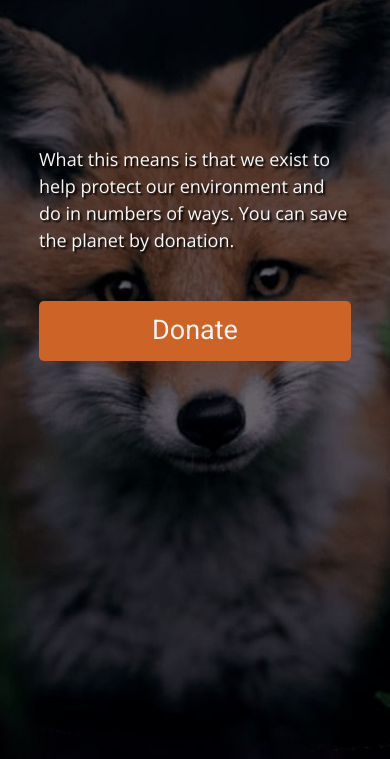
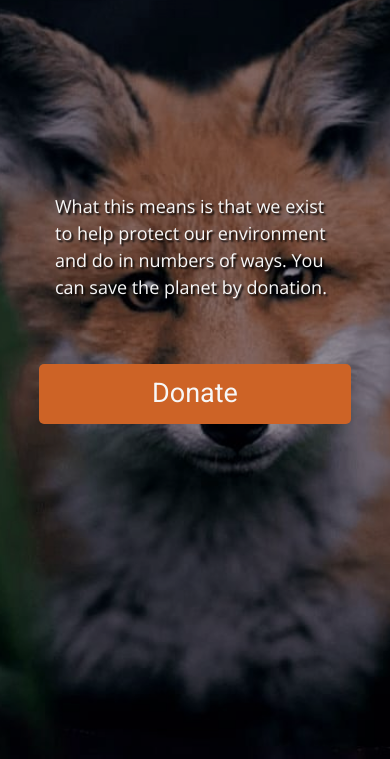
Before and after one commit to sobdima/wildlife, a plain HTML site: page index.html in a window 390 px wide. Shown: the part 85-844 px from the top of the page. Drawn offline with nearby package versions, Linux system fonts and the light colour scheme.

Commit message:
720px 3release

```diff
--- a/style.css
+++ b/style.css
@@ -299,6 +299,10 @@
     display: none;
   }
 
+  .header {
+    background-position: 48%;
+  }
+
   .fon {
     display: block;
     position: fixed;
@@ -306,7 +310,7 @@
     left: 0;
     width: 100%;
     height: 100%;
-    background-color: rgba(0, 0, 0, 0.5);
+    background-color: rgba(0, 0, 0, 0.301);
     z-index: 0;
   }
 
@@ -342,7 +346,8 @@
   .header_main .text {
     text-shadow: #000000 2px 2px 2px;
     width: 100%;
-    margin-top: 50%;
+    margin-top: 60%;
+    padding: 16px;
   }
 
   .header_main button {
```
